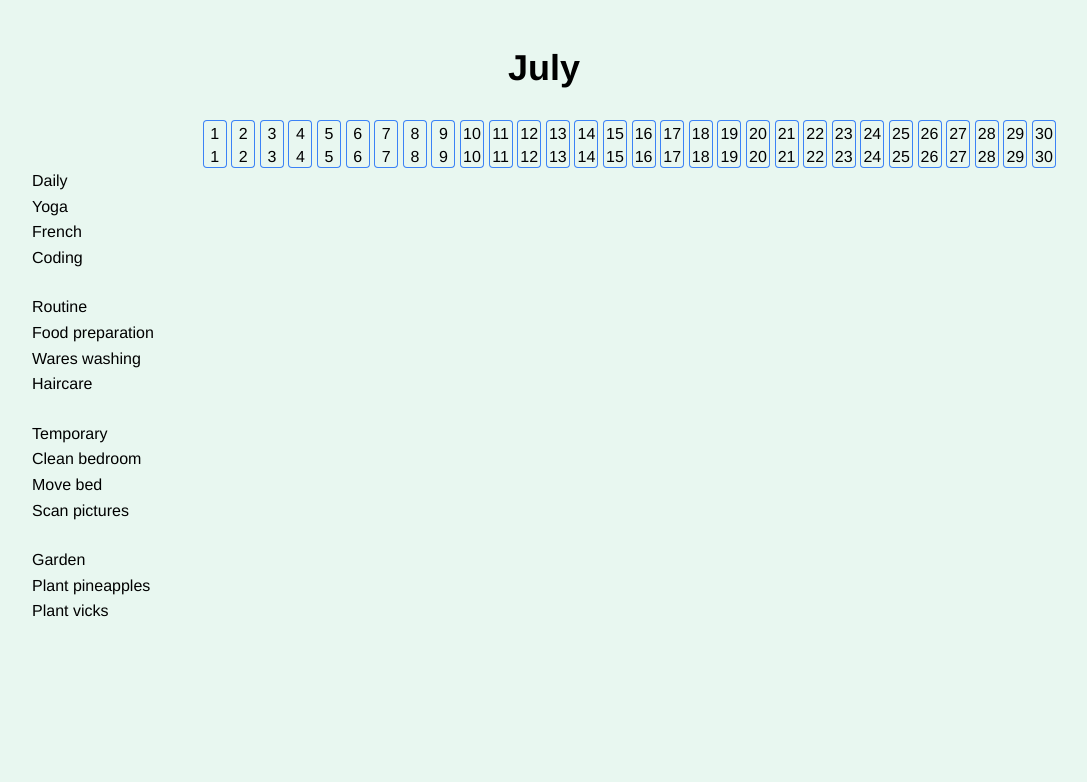
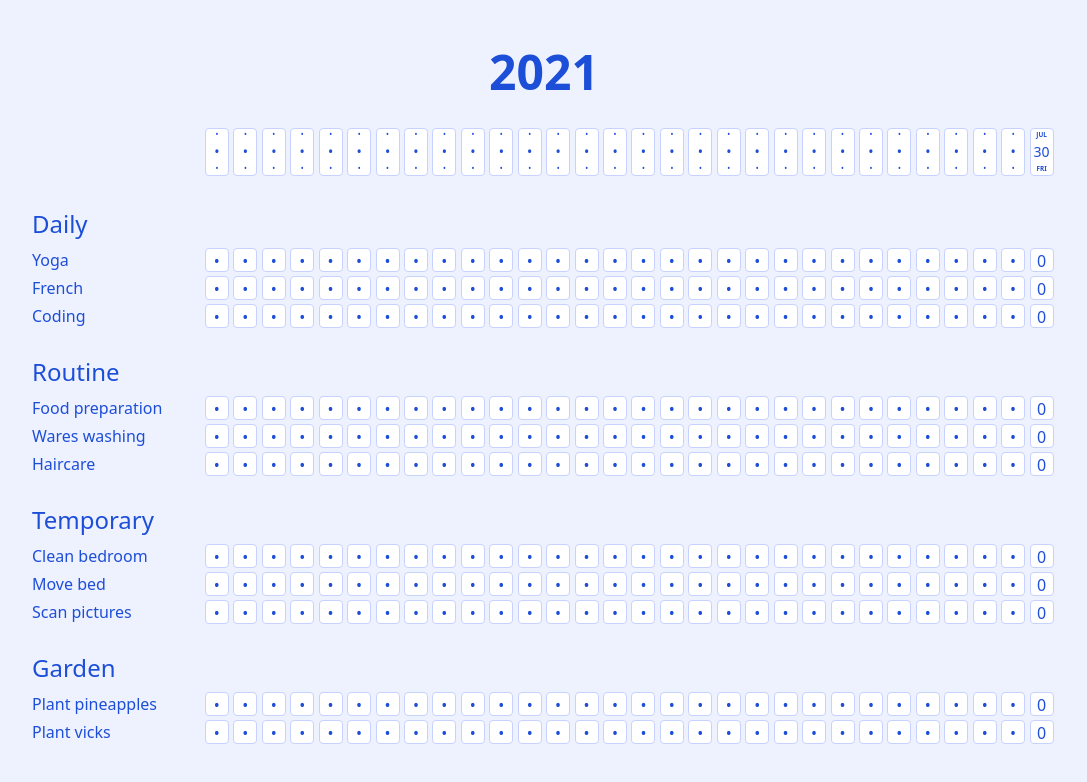
Before and after one commit to joshua-gnd/boiler-mongo-nuxt, a Nuxt app in the folder client/: page / in a window 1280 px wide. Shown: the top 782 px of the page, without its empty margins (96-1183 px from the left). Built offline with nearby package versions, Linux system fonts and the light colour scheme.

Commit message:
further templating

```diff
--- a/client/pages/index.vue
+++ b/client/pages/index.vue
@@ -1,54 +1,66 @@
 <template>
-  <div>
-    <div class="max-w-screen-lg m-auto">
-      <div class="mt-12 mb-8 text-4xl font-bold">
-        <p class="text-center">{{ $moment().format("MMMM") }}</p>
-      </div>
-      <div class="flex flex-col items-end">
-        <div class="flex flex-row w-5/6 justify-between">
+  <div class="text-blue-700 bg-indigo-50 h-screen overflow-auto">
+    <div class="max-w-screen-lg m-auto mb-20">
+      <p class="pt-12 pb-8 text-5xl font-bold text-center">
+        {{ $moment().format("YYYY") }}
+      </p>
+      <div class="relative h-20">
         <div
-            v-for="date in dates"
-            :key="date"
+          v-if="dates"
+          class="flex flex-row w-5/6 justify-around absolute inset-y-0 right-0"
+        >
+          <div v-for="(date, index) in dates" :key="index" class="">
+            <div
               class="
-              border border-b-0 border-blue-500
-              rounded-t
-              h-6
+                flex flex-col
+                justify-around
+                border border-indigo-200
+                bg-white
+                rounded
+                h-12
                 w-6
                 text-center
-              pt-
+                cursor-default
               "
             >
-            {{ date }}
+              <span class="text-xxxs font-semibold">{{ date.month }}</span>
+              <span class="text-sm">{{ date.date }}</span>
+              <span class="text-xxxs font-semibold">{{ date.day }}</span>
             </div>
-        </div>
-        <div class="flex flex-row w-5/6 justify-between">
-          <div
-            v-for="day in days"
-            :key="day"
-            class="
-              border border-t-0 border-blue-500
-              rounded-b
-              h-6
-              w-6
-              text-center
-              pt-
-            "
-          >
-            {{ day }}
           </div>
         </div>
       </div>
 
-      <!-- <div v-if="categories"> -->
       <div class="mb-6" v-for="(category, index) in categories" :key="index">
         <div>
-          <h3>{{ category.category }}</h3>
-          <div v-for="(task, index) in category.tasks" :key="index">
-            {{ task.name }}
+          <h3 class="text-2xl font-medium mb-2">{{ category.category }}</h3>
+          <div
+            class="flex flex-row"
+            v-for="(task, index) in category.tasks"
+            :key="index"
+          >
+            <div class="w-1/6">{{ task.name }}</div>
+
+            <div class="flex flex-row justify-around w-5/6 mb-1">
+              <div
+                class="
+                  border border-indigo-200
+                  bg-white
+                  rounded
+                  h-6
+                  w-6
+                  text-center
+                  cursor-pointer
+                "
+                v-for="(rating, index) in task.ratings"
+                :key="index"
+              >
+                {{ rating.rating }}
               </div>
             </div>
           </div>
-      <!-- </div> -->
+        </div>
+      </div>
     </div>
     <div class="container">
       <!-- <AddTodo /> -->
@@ -66,63 +78,98 @@ export default {
   components: { FilterTodos },
   data() {
     return {
-      dates: [],
-      days: [],
+      dates: [
+        // { id: "19940923", month: "SEP", date: "23", day: "FRI" },
+        // { id: "19700213", month: "FEB", date: "13", day: "FRI" },
+      ],
       tasks: [
         {
           name: "Yoga",
           category: "Daily",
-          rating: [{ date: 3 }],
+          ratings: [
+            // { id: "23091994", rating: 2 },
+            // { id: "13021970", rating: 3 },
+          ],
         },
         {
           name: "French",
           category: "Daily",
-          rating: [{ date: 3 }],
+          ratings: [
+            // { id: "23091994", rating: 2 },
+            // { id: "13021970", rating: 3 },
+          ],
         },
         {
           name: "Coding",
           category: "Daily",
-          rating: [{ date: 3 }],
+          ratings: [
+            // { id: "23091994", rating: 2 },
+            // { id: "13021970", rating: 3 },
+          ],
         },
         {
           name: "Food preparation",
           category: "Routine",
-          rating: [{ date: 3 }],
+          ratings: [
+            // { id: "23091994", rating: 2 },
+            // { id: "13021970", rating: 3 },
+          ],
         },
         {
           name: "Wares washing",
           category: "Routine",
-          rating: [{ date: 3 }],
+          ratings: [
+            // { id: "23091994", rating: 2 },
+            // { id: "13021970", rating: 3 },
+          ],
         },
         {
           name: "Haircare",
           category: "Routine",
-          rating: [{ date: 3 }],
+          ratings: [
+            // { id: "23091994", rating: 2 },
+            // { id: "13021970", rating: 3 },
+          ],
         },
         {
           name: "Clean bedroom",
           category: "Temporary",
-          rating: [{ date: 3 }],
+          ratings: [
+            // { id: "23091994", rating: 2 },
+            // { id: "13021970", rating: 3 },
+          ],
         },
         {
           name: "Move bed",
           category: "Temporary",
-          rating: [{ date: 3 }],
+          ratings: [
+            // { id: "23091994", rating: 2 },
+            // { id: "13021970", rating: 3 },
+          ],
         },
         {
           name: "Scan pictures",
           category: "Temporary",
-          rating: [{ date: 3 }],
+          ratings: [
+            // { id: "23091994", rating: 2 },
+            // { id: "13021970", rating: 3 },
+          ],
         },
         {
           name: "Plant pineapples",
           category: "Garden",
-          rating: [{ date: 3 }],
+          ratings: [
+            // { id: "23091994", rating: 2 },
+            // { id: "13021970", rating: 3 },
+          ],
         },
         {
           name: "Plant vicks",
           category: "Garden",
-          rating: [{ date: 3 }],
+          ratings: [
+            // { id: "23091994", rating: 2 },
+            // { id: "13021970", rating: 3 },
+          ],
         },
       ],
       categories: [],
@@ -130,22 +177,70 @@ export default {
   },
   mounted() {
     this.createDates();
-    this.groupTaskCategories("Category", this.tasks);
     this.consoleLog();
   },
   methods: {
     createDates() {
-      for (let i = 1; this.dates.length < 30; i++) {
-        this.dates.push(i);
+      let iEnd = this.dates.length - 1;
+
+      let id = this.$moment().format("YYYYMMDD");
+      let month = this.$moment().format("MMM").toUpperCase();
+      let date = this.$moment().format("DD");
+      let day = this.$moment().format("ddd").toUpperCase();
+
+      let today = { id, month, date, day };
+
+      // add today's date to header row
+      if (this.dates.length == 0 || this.dates[iEnd].id != today.id) {
+        this.dates.push(today);
+
+        let emptyArray = {
+          id: "•",
+          month: "•",
+          date: "•",
+          day: "•",
+        };
+
+        while (this.dates.length < 30) {
+          this.dates.unshift(emptyArray);
         }
 
-      let days = ["S", "M", "T", "W", "T", "F", "S"];
-      for (let i = 1; this.days.length < 30; i++) {
-        this.days.push(i);
+        emptyArray = { id: "•", rating: "•" };
+
+        for (let i = 0; i < this.tasks.length; i++) {
+          let rating = { id, rating: 0 };
+          this.tasks[i].ratings.push(rating);
+
+          while (this.tasks[i].ratings.length < 30) {
+            this.tasks[i].ratings.unshift(emptyArray);
           }
+        }
+      }
+
+      // remove oldest index in array if array length > 30
+      if (this.dates.length > 30) {
+        this.dates.shift();
+
+        for (let i = 0; i < this.tasks.length; i++) {
+          this.tasks[i].ratings.shift();
+        }
+      }
+
+      this.groupTaskCategories();
     },
-    groupTaskCategories(key, array) {
-      array = this.tasks;
+    populateTasks() {
+      // on the creation of new tasks, the newly created rating
+      // entry in the ratings array is preceded by 29 empty entries:
+      // { id: "23091994", rating: 2 }
+
+      // for (let i = 0; i < this.tasks.length; i++) {
+      //   this.tasks[i].ratings.shift();
+      // }
+
+      this.groupTaskCategories();
+    },
+    groupTaskCategories() {
+      let array = this.tasks;
 
       for (let i = 0; i < array.length; i++) {
         let taskCategory = array[i].category;
@@ -170,19 +265,19 @@ export default {
       // console.log(this.categories)
     },
     consoleLog() {
-      let time = new Date();
+      // let time = new Date();
       // console.log("day ", time.getDay())
       // console.log("date: ", time.getDate())
       // console.log(time == time.getMonth())
       // console.log("full: ", time.toString())
-      // console.log(this.$moment)
+      // console.log(this.$moment().format("YYYYMMDD"));
     },
   },
 };
 </script>
 
 <style>
-body {
+/* body {
   font-family: "Franklin Gothic Medium", "Arial Narrow", Arial, sans-serif;
   line-height: 1.6;
   background: #e8f7f0;
@@ -192,5 +287,5 @@ body {
   margin: auto;
   overflow: auto;
   padding: 0 2rem;
-}
+} */
 </style>
--- a/client/tailwind.config.js
+++ b/client/tailwind.config.js
@@ -8,7 +8,114 @@ module.exports = {
   ],
   darkMode: false, // or 'media' or 'class'
   theme: {
-    extend: {},
+    extend: {
+      height: {
+        "44": "11rem",
+        "56": "14rem",
+        "72": "18rem",
+        "75": "18.75rem",
+        "80": "20rem",
+        "96": "24rem",
+        "100": "25rem",
+        "112": "28rem",
+        "120": "30rem",
+        "128": "32rem",
+        "144": "36rem",
+        "160": "40rem",
+        "168": "42rem",
+        "180": "45rem",
+        "192": "48rem",
+        "200": "50rem",
+        "216": "54rem",
+        "224": "56rem",
+        "240": "60rem",
+        "244": "61rem",
+        "264": "66rem",
+        "3/10": "30%",
+      },
+      width: {
+        "44": "11rem",
+        "56": "14rem",
+        "72": "18rem",
+        "75": "18.75rem",
+        "80": "20rem",
+        "96": "24rem",
+        "100": "25rem",
+        "112": "28rem",
+        "120": "30rem",
+        "128": "32rem",
+        "144": "36rem",
+        "160": "40rem",
+        "168": "42rem",
+        "180": "45rem",
+        "192": "48rem",
+        "200": "50rem",
+        "216": "54rem",
+        "224": "56rem",
+        "240": "60rem",
+        "244": "61rem",
+        "264": "66rem",
+        "3/10": "30%",
+        lg: "1024px",
+      },
+      maxWidth: {
+        "44": "11rem",
+        "56": "14rem",
+        "72": "18rem",
+        "96": "24rem",
+        "144": "36rem",
+        "168": "42rem",
+      },
+      margin: {
+        "-128": "-32rem",
+        "44": "11rem",
+        "56": "14rem",
+        "72": "18rem",
+        "96": "24rem",
+        "144": "36rem",
+        "168": "42rem",
+        "-168": "-42rem",
+        "1/3": "33.33%",
+        "2/3": "66.67%",
+      },
+      padding: {
+        "44": "11rem",
+        "56": "14rem",
+        "72": "18rem",
+        "96": "24rem",
+        "144": "36rem",
+        "168": "42rem",
+      },
+      colors: {
+        teda: {
+          orange: "#DA6D41",
+          brown: "#1F0E0B",
+          navy: "#353C5E",
+          gray: "#5F6790",
+          content_bg: "#FAF9F7",
+        },
+      },
+      gridTemplateRows: {
+        "7": "repeat(7, minmax(0, 1fr))",
+        "8": "repeat(8, minmax(0, 1fr))",
+        "9": "repeat(9, minmax(0, 1fr))",
+        "10": "repeat(10, minmax(0, 1fr))",
+      },
+      zIndex: {
+        "5": "-5",
+      },
+      fontSize: {
+        xxxs: "0.4rem",
+        xxs: "0.6rem",
+      },
+      inset: {
+        "1/2": "50%",
+      },
+      screens: {
+        xxs: "400px",
+        xs: "480px",
+      },
+    },
   },
   variants: {
     extend: {},
```
Lines whose indentation alone changed are shown as unchanged.
